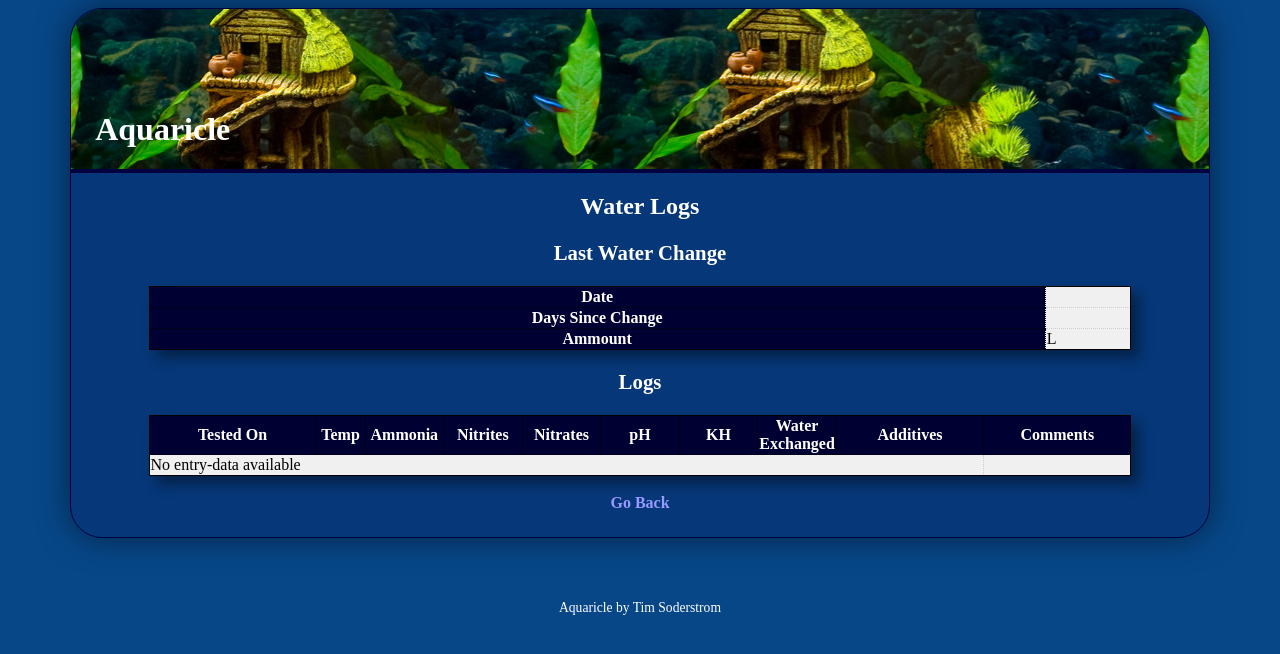
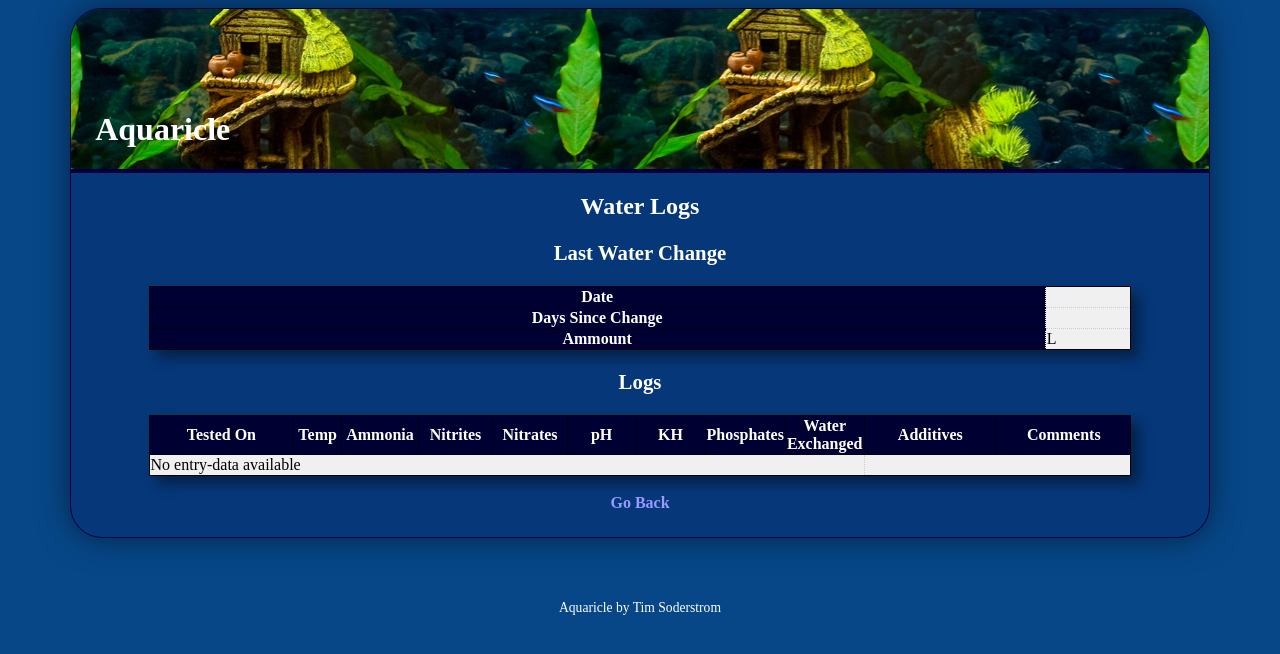
Before and after one commit to m00dawg/Aquaricle, a Django app: template templates/waterlogs/waterlog_entries.html in a window 1280 px wide. Shown: the top 654 px of the page. Run offline with Django 3.2, Linux system fonts and the light colour scheme; the template is opened without the code that fills it, so the values that code supplies are empty.

Commit message:
New test schema design, phosphates
Added a new schema design to better approach how to handle log entries
across different sections (e.g. EquipmentLog, WaterLogs, etc.).

Also added phosphates column to water logs.

```diff
--- a/templates/waterlogs/waterlog_entries.html
+++ b/templates/waterlogs/waterlog_entries.html
@@ -31,6 +31,7 @@
 		<th class="nitrates">Nitrates</th>
 		<th class="pH">pH</th>
 		<th class="KH">KH</th>
+		<th class="phosphates">Phosphates</th>
 		<th class="amountExchanged">Water Exchanged</th>
 		<th class="additives">Additives</th>
 		<th class="comments">Comments</th>
@@ -131,6 +132,13 @@
 					&nbsp;
 				{% endif %}
 			</td>
+        	<td class="KH">
+				{% if entry.phosphates != None %}
+					{{ entry.phosphates }}
+				{% else %}
+					&nbsp;
+				{% endif %}
+			</td>
         	<td class="amountExchanged">
 				{% if entry.amountExchanged %}
 					{{ entry.amountExchanged }} L
--- a/waterlogs/models.py
+++ b/waterlogs/models.py
@@ -33,6 +33,7 @@ class WaterLog(models.Model):
     nitrates = models.DecimalField(max_digits=5,decimal_places=2,null=True,blank=True)
     pH = models.DecimalField(verbose_name='pH',max_digits=3,decimal_places=1,null=True,blank=True)
     KH = models.PositiveSmallIntegerField(null=True,blank=True)
+    phosphates = models.DecimalField(max_digits=5,decimal_places=2,null=True,blank=True)
     amountExchanged = models.PositiveSmallIntegerField(verbose_name='Liters Exchanged',null=True,blank=True)
     comments = models.TextField(blank=True)
     def __unicode__(self):
@@ -48,5 +49,5 @@ class WaterLog(models.Model):
 class WaterLogForm(ModelForm):
     class Meta:
         model = WaterLog
-        fields = ('testedOn', 'waterAdditiveID', 'additiveAmount', 'amountExchanged', 'ammonia', 'nitrites', 'nitrates', 'pH', 'KH', 'comments')
+        fields = ('testedOn', 'waterAdditiveID', 'additiveAmount', 'amountExchanged', 'ammonia', 'nitrites', 'nitrates', 'pH', 'KH', 'phosphates', 'comments')
         exclude = ('aquariumID',)
```
Also changed, not shown: templates/aquariums/aquarium_details.html (+8 -0 lines), 1 other file.
